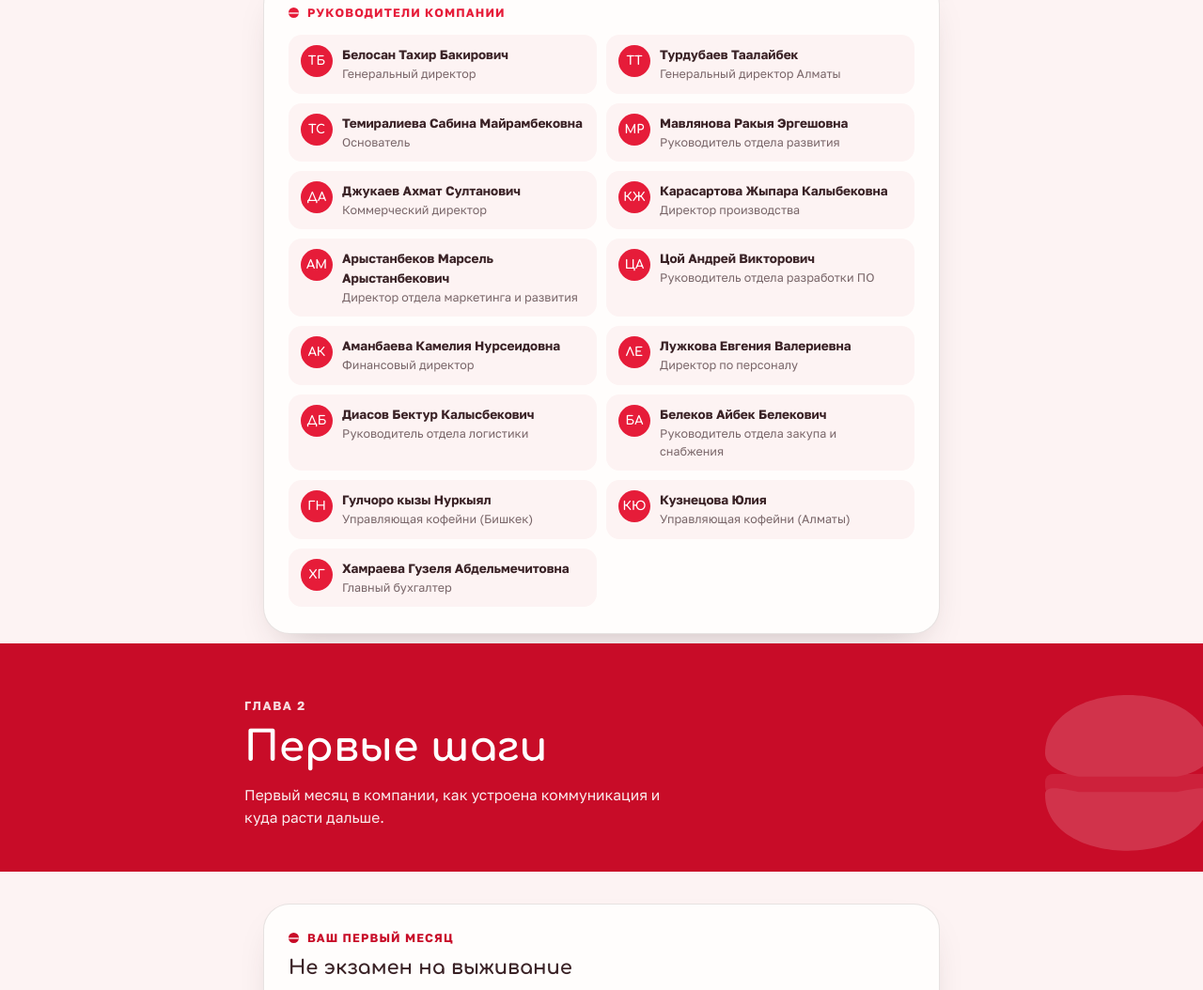
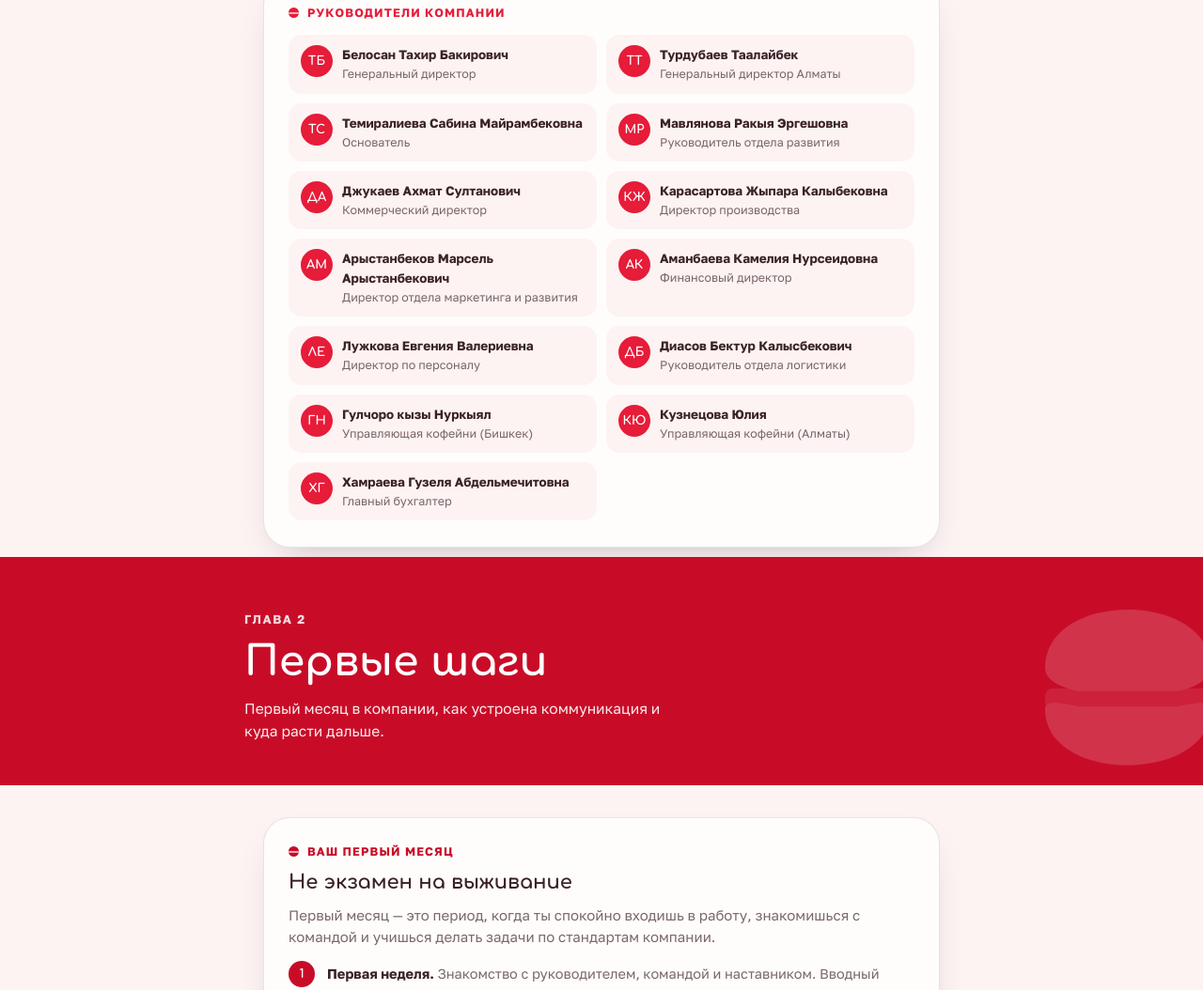
Before and after one commit to hrmacaronnaya-cell/Video-page, a plain HTML site: page справочник_сотрудника.html in a window 1280 px wide. Shown: the part 5148-6202 px from the top of the page at 94% size. Drawn offline with Linux system fonts and the light colour scheme; a web font is replaced by a local one.

Commit message:
Update справочник_сотрудника.html

```diff
--- a/справочник_сотрудника.html
+++ b/справочник_сотрудника.html
@@ -482,11 +482,9 @@
         <div class="leader"><div class="ini">ДА</div><div><div class="name">Джукаев Ахмат Султанович</div><div class="role">Коммерческий директор</div></div></div>
         <div class="leader"><div class="ini">КЖ</div><div><div class="name">Карасартова Жыпара Калыбековна</div><div class="role">Директор производства</div></div></div>
         <div class="leader"><div class="ini">АМ</div><div><div class="name">Арыстанбеков Марсель Арыстанбекович</div><div class="role">Директор отдела маркетинга и развития</div></div></div>
-        <div class="leader"><div class="ini">ЦА</div><div><div class="name">Цой Андрей Викторович</div><div class="role">Руководитель отдела разработки ПО</div></div></div>
         <div class="leader"><div class="ini">АК</div><div><div class="name">Аманбаева Камелия Нурсеидовна</div><div class="role">Финансовый директор</div></div></div>
         <div class="leader"><div class="ini">ЛЕ</div><div><div class="name">Лужкова Евгения Валериевна</div><div class="role">Директор по персоналу</div></div></div>
         <div class="leader"><div class="ini">ДБ</div><div><div class="name">Диасов Бектур Калысбекович</div><div class="role">Руководитель отдела логистики</div></div></div>
-        <div class="leader"><div class="ini">БА</div><div><div class="name">Белеков Айбек Белекович</div><div class="role">Руководитель отдела закупа и снабжения</div></div></div>
         <div class="leader"><div class="ini">ГН</div><div><div class="name">Гулчоро кызы Нуркыял</div><div class="role">Управляющая кофейни (Бишкек)</div></div></div>
         <div class="leader"><div class="ini">КЮ</div><div><div class="name">Кузнецова Юлия</div><div class="role">Управляющая кофейни (Алматы)</div></div></div>
         <div class="leader"><div class="ini">ХГ</div><div><div class="name">Хамраева Гузеля Абдельмечитовна</div><div class="role">Главный бухгалтер</div></div></div>
```
